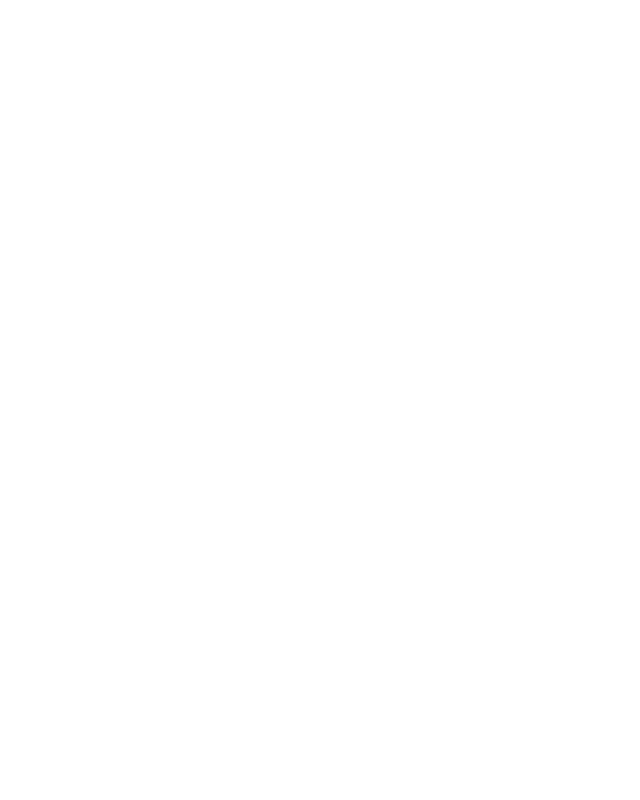
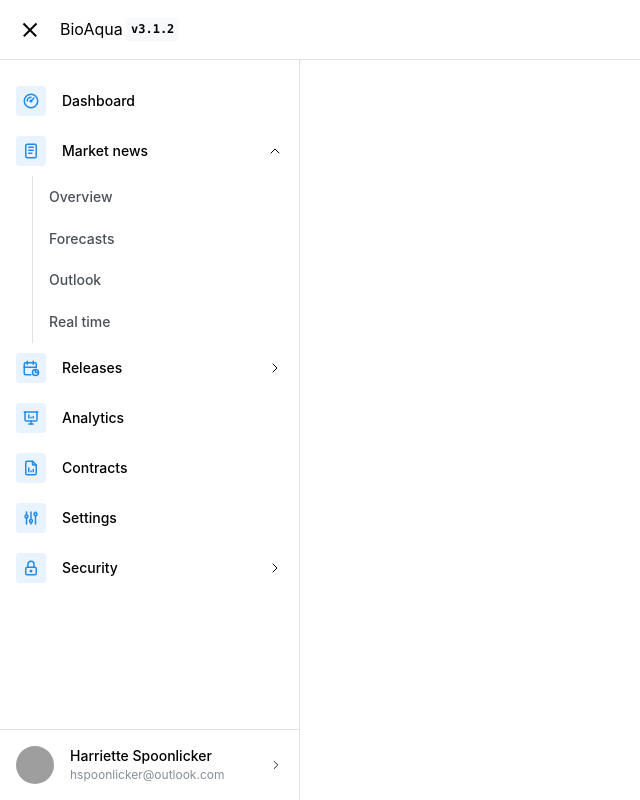
Before and after one commit to Julianqll/BioAqua, a React (Vite) app: page /dashboard in a window 1280 px wide. Before the commit this address had no page. Shown: the whole page, without its empty margins (0-640 px from the left). Built offline with nearby package versions, Linux system fonts and the light colour scheme; grey boxes are pictures that could not be loaded; the HTML template or start-up script is replaced by a standard one.

Commit message:
feat: dashboard & navbar layout added

```diff
--- a/package.json
+++ b/package.json
@@ -13,6 +13,7 @@
     "@mantine/core": "^8.1.1",
     "@mantine/hooks": "^8.1.1",
     "@mantine/notifications": "^8.1.1",
+    "@tabler/icons-react": "^3.34.0",
     "react": "^19.1.0",
     "react-dom": "^19.1.0",
     "react-router-dom": "^7.6.2"
--- a/src/App.tsx
+++ b/src/App.tsx
@@ -6,6 +6,7 @@
 import { Notifications } from '@mantine/notifications';
 import { HomePage } from "./pages/HomePage";
 import { LoginPage } from "./pages/LoginPage";
+import DashboardLayout from "./pages/DashboardLayout";
 
 function App() {
   return (
@@ -15,6 +16,8 @@
         <Routes>
           <Route path="/" element={<HomePage/>}/>
           <Route path="/login" element={<LoginPage/>}/>
+          <Route path="/dashboard" element={<DashboardLayout />}>
+          </Route>
         </Routes>
       </MantineProvider>
     </BrowserRouter>
--- /dev/null
+++ b/src/components/NavbarLinksGroup/NavbarLinksGroup.module.css
@@ -0,0 +1,34 @@
+.control {
+  font-weight: 500;
+  display: block;
+  width: 100%;
+  padding: var(--mantine-spacing-xs) var(--mantine-spacing-md);
+  color: var(--mantine-color-text);
+  font-size: var(--mantine-font-size-sm);
+
+  @mixin hover {
+    background-color: light-dark(var(--mantine-color-gray-0), var(--mantine-color-dark-7));
+    color: light-dark(var(--mantine-color-black), var(--mantine-color-dark-0));
+  }
+}
+
+.link {
+  font-weight: 500;
+  display: block;
+  text-decoration: none;
+  padding: var(--mantine-spacing-xs) var(--mantine-spacing-md);
+  padding-left: var(--mantine-spacing-md);
+  margin-left: var(--mantine-spacing-xl);
+  font-size: var(--mantine-font-size-sm);
+  color: light-dark(var(--mantine-color-gray-7), var(--mantine-color-dark-0));
+  border-left: 1px solid light-dark(var(--mantine-color-gray-3), var(--mantine-color-dark-4));
+
+  @mixin hover {
+    background-color: light-dark(var(--mantine-color-gray-0), var(--mantine-color-dark-7));
+    color: light-dark(var(--mantine-color-black), var(--mantine-color-dark-0));
+  }
+}
+
+.chevron {
+  transition: transform 200ms ease;
+}
--- /dev/null
+++ b/src/components/NavbarLinksGroup/NavbarLinksGroup.tsx
@@ -0,0 +1,51 @@
+import { useState } from 'react';
+import { IconChevronRight } from '@tabler/icons-react';
+import { Box, Collapse, Group, Text, ThemeIcon, UnstyledButton } from '@mantine/core';
+import classes from './NavbarLinksGroup.module.css';
+
+interface LinksGroupProps {
+  icon: React.FC<any>;
+  label: string;
+  initiallyOpened?: boolean;
+  links?: { label: string; link: string }[];
+}
+
+export function LinksGroup({ icon: Icon, label, initiallyOpened, links }: LinksGroupProps) {
+  const hasLinks = Array.isArray(links);
+  const [opened, setOpened] = useState(initiallyOpened || false);
+  const items = (hasLinks ? links : []).map((link) => (
+    <Text<'a'>
+      component="a"
+      className={classes.link}
+      href={link.link}
+      key={link.label}
+      onClick={(event) => event.preventDefault()}
+    >
+      {link.label}
+    </Text>
+  ));
+
+  return (
+    <>
+      <UnstyledButton onClick={() => setOpened((o) => !o)} className={classes.control}>
+        <Group justify="space-between" gap={0}>
+          <Box style={{ display: 'flex', alignItems: 'center' }}>
+            <ThemeIcon variant="light" size={30}>
+              <Icon size={18} />
+            </ThemeIcon>
+            <Box ml="md">{label}</Box>
+          </Box>
+          {hasLinks && (
+            <IconChevronRight
+              className={classes.chevron}
+              stroke={1.5}
+              size={16}
+              style={{ transform: opened ? 'rotate(-90deg)' : 'none' }}
+            />
+          )}
+        </Group>
+      </UnstyledButton>
+      {hasLinks ? <Collapse in={opened}>{items}</Collapse> : null}
+    </>
+  );
+}
--- /dev/null
+++ b/src/components/NavbarNested/NavBarNested.module.css
@@ -0,0 +1,35 @@
+.navbar {
+  background-color: light-dark(var(--mantine-color-white), var(--mantine-color-dark-6));
+  height: 800px;
+  width: 300px;
+  padding: var(--mantine-spacing-md);
+  padding-bottom: 0;
+  display: flex;
+  flex-direction: column;
+  border-right: 1px solid light-dark(var(--mantine-color-gray-3), var(--mantine-color-dark-4));
+}
+
+.header {
+  padding: var(--mantine-spacing-md);
+  padding-top: 0;
+  margin-left: calc(var(--mantine-spacing-md) * -1);
+  margin-right: calc(var(--mantine-spacing-md) * -1);
+  color: light-dark(var(--mantine-color-black), var(--mantine-color-white));
+  border-bottom: 1px solid light-dark(var(--mantine-color-gray-3), var(--mantine-color-dark-4));
+}
+
+.links {
+  flex: 1;
+  margin-left: calc(var(--mantine-spacing-md) * -1);
+  margin-right: calc(var(--mantine-spacing-md) * -1);
+}
+
+.linksInner {
+  padding-bottom: var(--mantine-spacing-xl);
+}
+
+.footer {
+  margin-left: calc(var(--mantine-spacing-md) * -1);
+  margin-right: calc(var(--mantine-spacing-md) * -1);
+  border-top: 1px solid light-dark(var(--mantine-color-gray-3), var(--mantine-color-dark-4));
+}
--- /dev/null
+++ b/src/components/NavbarNested/NavBarNested.tsx
@@ -0,0 +1,65 @@
+import {
+  IconAdjustments,
+  IconCalendarStats,
+  IconFileAnalytics,
+  IconGauge,
+  IconLock,
+  IconNotes,
+  IconPresentationAnalytics,
+} from '@tabler/icons-react';
+import { ScrollArea } from '@mantine/core';
+import { UserButton } from '../UserButton/UserButton';
+import classes from './NavbarNested.module.css';
+import { LinksGroup } from '../NavbarLinksGroup/NavbarLinksGroup';
+
+const mockdata = [
+  { label: 'Dashboard', icon: IconGauge },
+  {
+    label: 'Market news',
+    icon: IconNotes,
+    initiallyOpened: true,
+    links: [
+      { label: 'Overview', link: '/' },
+      { label: 'Forecasts', link: '/' },
+      { label: 'Outlook', link: '/' },
+      { label: 'Real time', link: '/' },
+    ],
+  },
+  {
+    label: 'Releases',
+    icon: IconCalendarStats,
+    links: [
+      { label: 'Upcoming releases', link: '/' },
+      { label: 'Previous releases', link: '/' },
+      { label: 'Releases schedule', link: '/' },
+    ],
+  },
+  { label: 'Analytics', icon: IconPresentationAnalytics },
+  { label: 'Contracts', icon: IconFileAnalytics },
+  { label: 'Settings', icon: IconAdjustments },
+  {
+    label: 'Security',
+    icon: IconLock,
+    links: [
+      { label: 'Enable 2FA', link: '/' },
+      { label: 'Change password', link: '/' },
+      { label: 'Recovery codes', link: '/' },
+    ],
+  },
+];
+
+export function NavbarNested() {
+  const links = mockdata.map((item) => <LinksGroup {...item} key={item.label} />);
+
+  return (
+    <nav className={classes.navbar}>
+      <ScrollArea className={classes.links}>
+        <div className={classes.linksInner}>{links}</div>
+      </ScrollArea>
+
+      <div className={classes.footer}>
+        <UserButton />
+      </div>
+    </nav>
+  );
+}
--- /dev/null
+++ b/src/components/UserButton/UserButton.module.css
@@ -0,0 +1,10 @@
+.user {
+  display: block;
+  width: 100%;
+  padding: var(--mantine-spacing-md);
+  color: light-dark(var(--mantine-color-black), var(--mantine-color-dark-0));
+
+  @mixin hover {
+    background-color: light-dark(var(--mantine-color-gray-0), var(--mantine-color-dark-8));
+  }
+}
--- /dev/null
+++ b/src/components/UserButton/UserButton.tsx
@@ -0,0 +1,28 @@
+import { IconChevronRight } from '@tabler/icons-react';
+import { Avatar, Group, Text, UnstyledButton } from '@mantine/core';
+import classes from './UserButton.module.css';
+
+export function UserButton() {
+  return (
+    <UnstyledButton className={classes.user}>
+      <Group>
+        <Avatar
+          src="https://raw.githubusercontent.com/mantinedev/mantine/master/.demo/avatars/avatar-8.png"
+          radius="xl"
+        />
+
+        <div style={{ flex: 1 }}>
+          <Text size="sm" fw={500}>
+            Harriette Spoonlicker
+          </Text>
+
+          <Text c="dimmed" size="xs">
+            hspoonlicker@outlook.com
+          </Text>
+        </div>
+
+        <IconChevronRight size={14} stroke={1.5} />
+      </Group>
+    </UnstyledButton>
+  );
+}
--- /dev/null
+++ b/src/pages/DashboardLayout.tsx
@@ -0,0 +1,59 @@
+import {
+  AppShell,
+  Group,
+  Burger,
+  Text,
+  Code,
+} from '@mantine/core';
+import { useDisclosure } from '@mantine/hooks';
+import { Outlet } from 'react-router-dom';
+import { NavbarNested } from '../components/NavbarNested/NavBarNested';
+
+export default function DashboardLayout() {
+  const [mobileOpened, { toggle: toggleMobile }] = useDisclosure();
+  const [desktopOpened, { toggle: toggleDesktop }] = useDisclosure(true);
+
+  return (
+    <AppShell
+      header={{ height: 60 }}
+      navbar={{
+        width: 300,
+        breakpoint: 'sm',
+        collapsed: { mobile: !mobileOpened, desktop: !desktopOpened },
+      }}
+      padding="md"
+    >
+      <AppShell.Header>
+        <Group h="100%" px="md">
+          {/* Botón para colapsar en móvil y desktop */}
+          <Burger
+            opened={mobileOpened}
+            onClick={toggleMobile}
+            hiddenFrom="sm"
+            size="sm"
+          />
+          <Burger
+            opened={desktopOpened}
+            onClick={toggleDesktop}
+            visibleFrom="sm"
+            size="sm"
+          />
+          <div >
+            <Group justify="space-between">
+              <Text style={{ width: 50 }}>BioAqua</Text>
+              <Code fw={700}>v3.1.2</Code>
+            </Group>
+          </div>
+        </Group>
+      </AppShell.Header>
+
+      <AppShell.Navbar>
+        <NavbarNested />
+      </AppShell.Navbar>
+
+      <AppShell.Main>
+        <Outlet /> {/* Aquí se renderizan las páginas del dashboard */}
+      </AppShell.Main>
+    </AppShell>
+  );
+}
```
Also changed, not shown: 2 other files (tests, documents, lock files or other folders).
